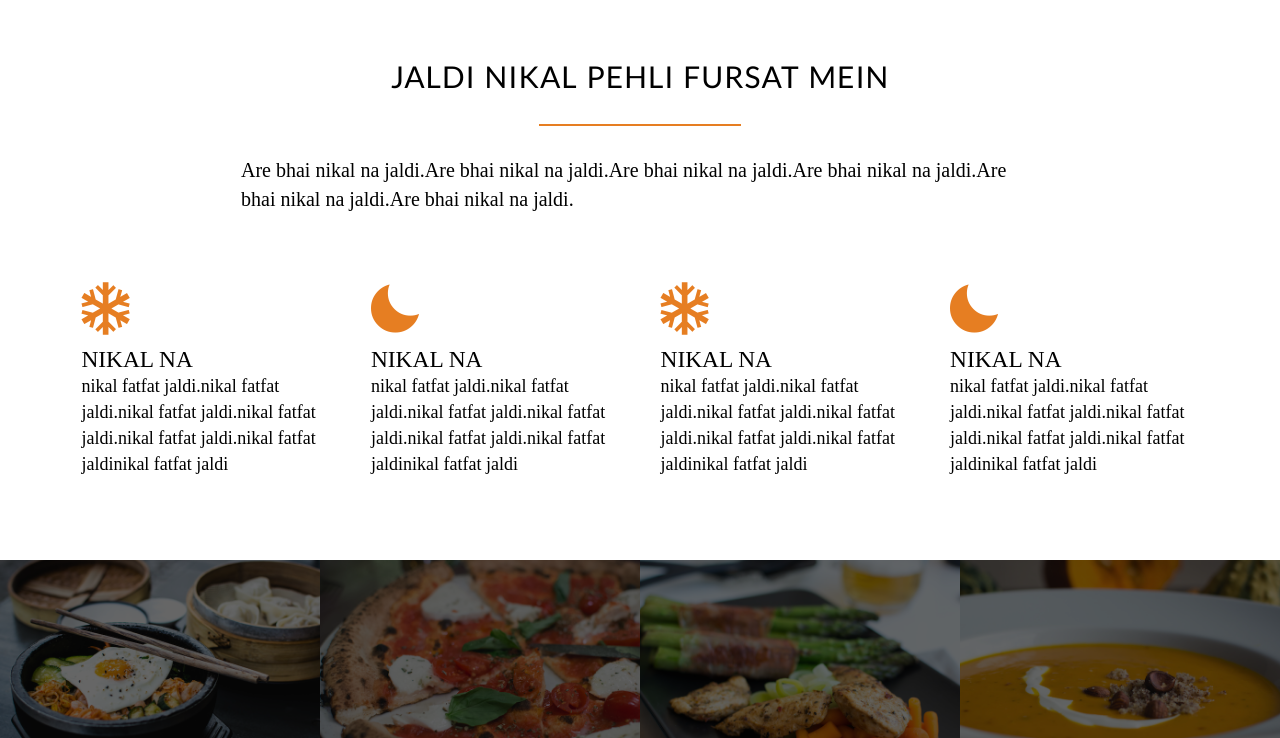
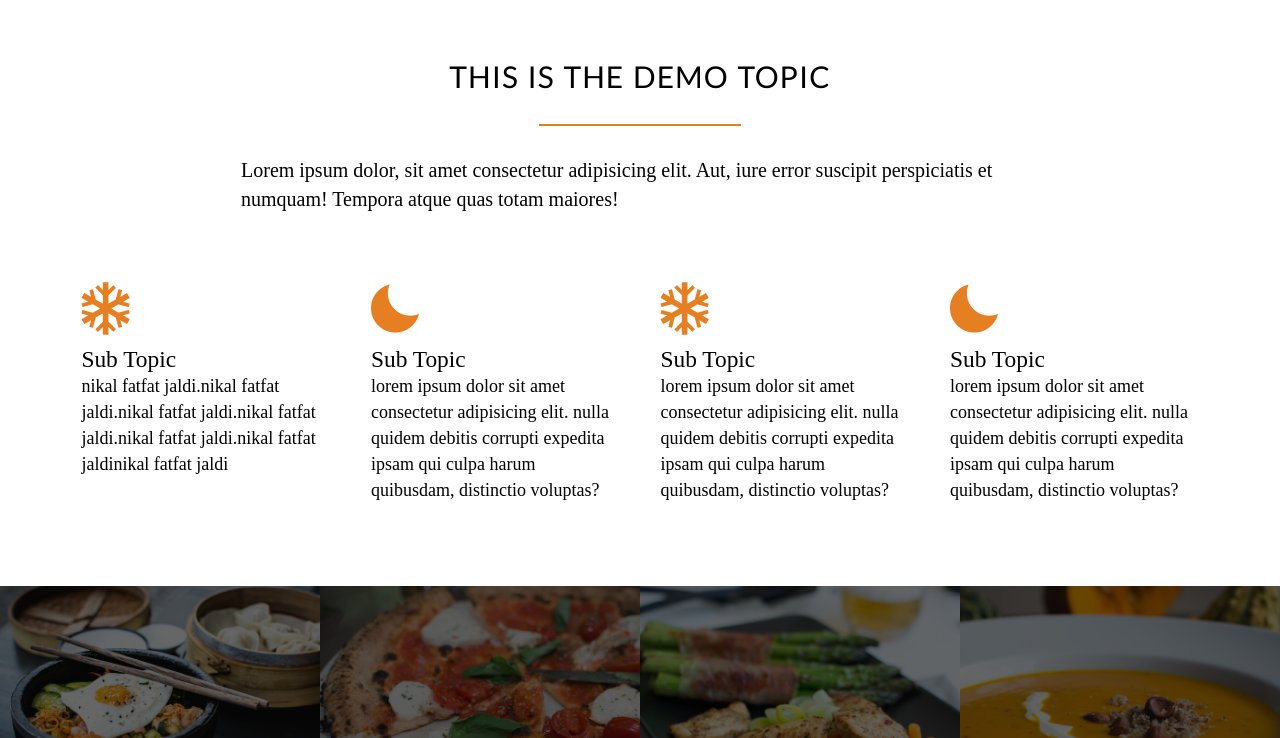
Before and after one commit to yashboura303/Dummy-Restaurant-_website, a plain HTML site: page index.html in a window 1280 px wide. Shown: the part 802-1540 px from the top of the page. Drawn offline with nearby package versions, Linux system fonts and the light colour scheme.

Commit message:
changed text

```diff
--- a/index.html
+++ b/index.html
@@ -16,7 +16,7 @@
             <div class="row">
                 <img src="img/logo-white.png" alt="Omnifood Logo" class="logo">
                 <ul class="main-nav">
-                    <li><a href="#"> HiHI</a></li>
+                    <li><a href="#"> HiBI</a></li>
                     <li><a href="#"> There</a></li>
                     <li><a href="#"> HiBy</a></li>
                     <li><a href="#"> There</a></li>
@@ -31,16 +31,15 @@
     </header>
     <section class="section-features">
         <div class="row">
-            <h2>Jaldi nikal pehli fursat mein</h2>
+            <h2>This is the demo topic</h2>
             <p class="long-copy">
-                Are bhai nikal na jaldi.Are bhai nikal na jaldi.Are bhai nikal na jaldi.Are bhai nikal na jaldi.Are bhai nikal na jaldi.Are bhai nikal na jaldi.
-            </p>
+Lorem ipsum dolor, sit amet consectetur adipisicing elit. Aut, iure error suscipit perspiciatis et numquam! Tempora atque quas totam maiores!            </p>
         </div>
         <div class="row">
             <div class="col span-1-of-4 box">
                 <i class="icon ion-md-snow icon-big"></i>
                 <h3>
-                    NIKAL NA
+                    Sub Topic
                 </h3>
                 <p>
                     NIkal fatfat jaldi.NIkal fatfat jaldi.NIkal fatfat jaldi.NIkal fatfat jaldi.NIkal fatfat jaldi.NIkal fatfat jaldiNIkal fatfat jaldi
@@ -49,28 +48,27 @@
             <div class="col span-1-of-4 box">
                 <i class="icon ion-md-moon icon-big"></i>
                 <h3>
-                    NIKAL NA
+                    Sub Topic
                 </h3>
                 <p>
-                    NIkal fatfat jaldi.NIkal fatfat jaldi.NIkal fatfat jaldi.NIkal fatfat jaldi.NIkal fatfat jaldi.NIkal fatfat jaldiNIkal fatfat jaldi
-                </p>
+Lorem ipsum dolor sit amet consectetur adipisicing elit. Nulla quidem debitis corrupti expedita ipsam qui culpa harum quibusdam, distinctio voluptas?                </p>
             </div>
             <div class="col span-1-of-4 box">
                 <i class="icon ion-md-snow icon-big"></i>
                 <h3>
-                    NIKAL NA
+                    Sub Topic
                 </h3>
                 <p>
-                    NIkal fatfat jaldi.NIkal fatfat jaldi.NIkal fatfat jaldi.NIkal fatfat jaldi.NIkal fatfat jaldi.NIkal fatfat jaldiNIkal fatfat jaldi
+                    Lorem ipsum dolor sit amet consectetur adipisicing elit. Nulla quidem debitis corrupti expedita ipsam qui culpa harum quibusdam, distinctio voluptas?                </p>
                 </p>
             </div>
             <div class="col span-1-of-4 box">
                 <i class="icon ion-md-moon icon-big "></i>
                 <h3>
-                    NIKAL NA
+                    Sub Topic
                 </h3>
                 <p>
-                    NIkal fatfat jaldi.NIkal fatfat jaldi.NIkal fatfat jaldi.NIkal fatfat jaldi.NIkal fatfat jaldi.NIkal fatfat jaldiNIkal fatfat jaldi
+                    Lorem ipsum dolor sit amet consectetur adipisicing elit. Nulla quidem debitis corrupti expedita ipsam qui culpa harum quibusdam, distinctio voluptas?                </p>
                 </p>
             </div>
         </div>
@@ -151,7 +149,7 @@
     </section>
     <section class="section-testimoninals">
         <div class="row">
-            <h2>Our customers can't live without us</h2>
+            <h2>Demo customers reviews here</h2>
         </div>
         <div class="row">
             <div class="row span-1-of-3 quote">
```
